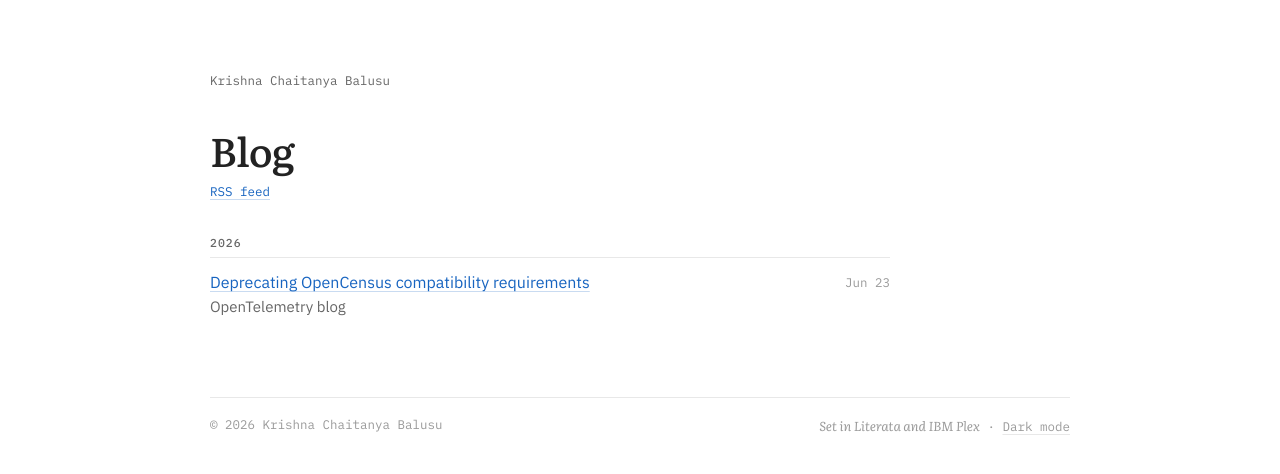
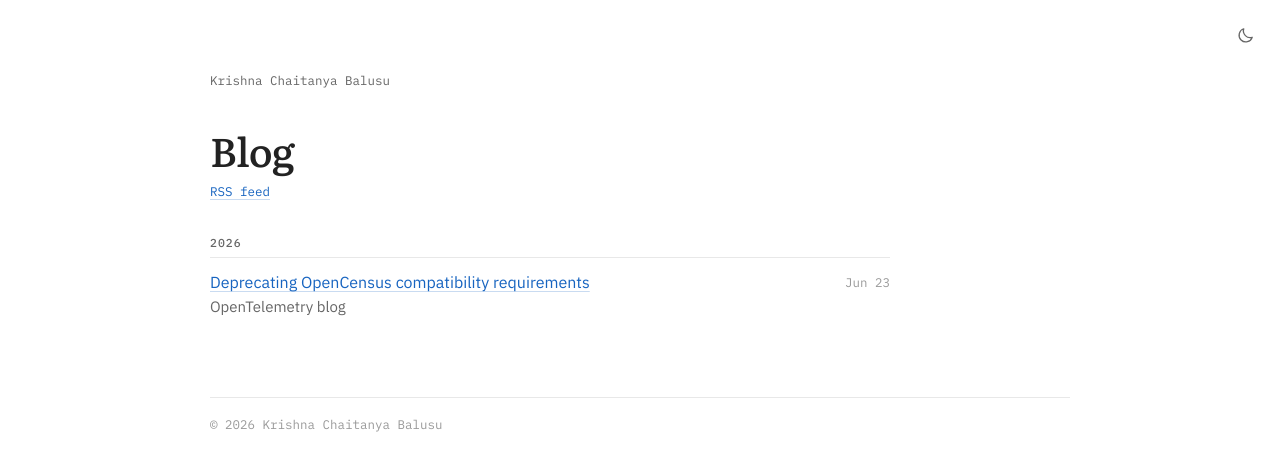
Before and after one commit to Krishnachaitanyakc/Krishnachaitanyakc.github.io, a Jekyll site: the page built from blog/index.html, in a window 1280 px wide. Shown: the top 474 px of the page. Built offline with Jekyll 4.4.1, drawn with Linux system fonts in a browser that asks for light colours.

Commit message:
Move the theme switch to a top-right icon and drop the font credit

```diff
--- a/_includes/foot.html
+++ b/_includes/foot.html
@@ -1,9 +1,9 @@
-  <footer class="foot"><span>© 2026 Krishna Chaitanya Balusu</span><span><i>Set in Literata and IBM Plex</i> · <button class="theme" id="theme" type="button">Dark mode</button></span></footer>
+  <footer class="foot"><span>© 2026 Krishna Chaitanya Balusu</span></footer>
 </div></main>
 <script>
 (() => {
   const root = document.documentElement, b = document.getElementById("theme");
-  const label = () => { b.textContent = root.dataset.theme === "dark" ? "Light mode" : "Dark mode"; };
+  const label = () => { const t = root.dataset.theme === "dark" ? "Switch to light mode" : "Switch to dark mode"; b.setAttribute("aria-label", t); b.title = t; };
   b.addEventListener("click", () => {
     if (root.dataset.theme === "dark") delete root.dataset.theme; else root.dataset.theme = "dark";
     try { localStorage.setItem("theme", root.dataset.theme || "light"); } catch (e) {}
--- a/_layouts/default.html
+++ b/_layouts/default.html
@@ -3,5 +3,6 @@
 <head>
 {% include head.html %}</head>
 <body>
+<button class="theme" id="theme" type="button" aria-label="Switch to dark mode"><svg class="moon" viewBox="0 0 24 24" aria-hidden="true"><path d="M20.5 14.2A8.5 8.5 0 0 1 9.8 3.5a8.5 8.5 0 1 0 10.7 10.7z"/></svg><svg class="sun" viewBox="0 0 24 24" aria-hidden="true"><circle cx="12" cy="12" r="4.2"/><path d="M12 2.5v2.2M12 19.3v2.2M2.5 12h2.2M19.3 12h2.2M5.3 5.3l1.6 1.6M17.1 17.1l1.6 1.6M5.3 18.7l1.6-1.6M17.1 6.9l1.6-1.6"/></svg></button>
 {{ content }}{% include foot.html %}</body>
 </html>
--- a/style.css
+++ b/style.css
@@ -90,9 +90,11 @@ img { max-width: 100% }
 .row .m { font: 400 12.5px var(--mono); color: var(--faint); padding-top: 4px; white-space: nowrap }
 
 .foot { margin-top: 72px; padding-top: 18px; border-top: 1px solid var(--rule); display: flex; flex-wrap: wrap; justify-content: space-between; gap: 8px; font: 12.5px var(--mono); color: var(--faint) }
-.foot i { font: italic 13px var(--serif) }
-.theme { font: inherit; color: var(--faint); background: none; border: 0; padding: 0; cursor: pointer; text-decoration: underline; text-decoration-color: var(--rule); text-underline-offset: 3px }
-.theme:hover { color: var(--fg) }
+.theme { position: absolute; top: max(16px, env(safe-area-inset-top, 0px)); right: max(16px, env(safe-area-inset-right, 0px)); width: 38px; height: 38px; display: grid; place-items: center; color: var(--muted); background: none; border: 0; border-radius: 9px; padding: 0; cursor: pointer }
+.theme:hover { color: var(--fg); background: var(--wash) }
+.theme svg { width: 19px; height: 19px; fill: none; stroke: currentColor; stroke-width: 1.6; stroke-linecap: round; stroke-linejoin: round }
+.theme .sun, :root[data-theme="dark"] .theme .moon { display: none }
+:root[data-theme="dark"] .theme .sun { display: block }
 
 /* Blog */
 .more { margin: 10px 0 0; font: 400 13px var(--mono) }
```
